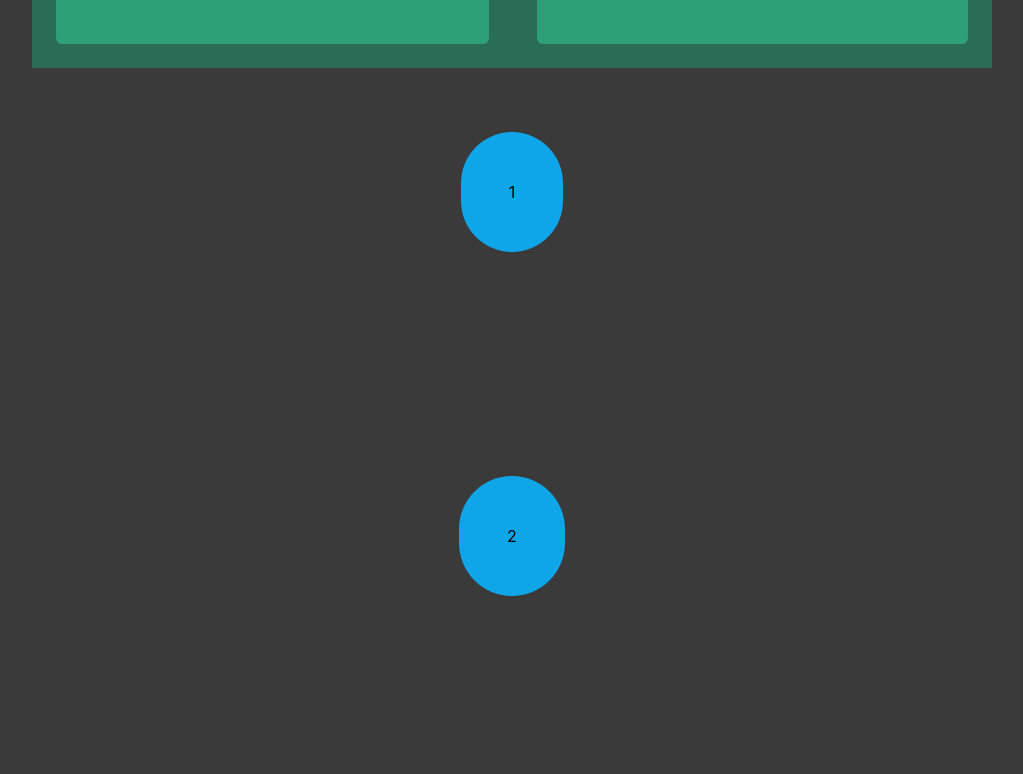
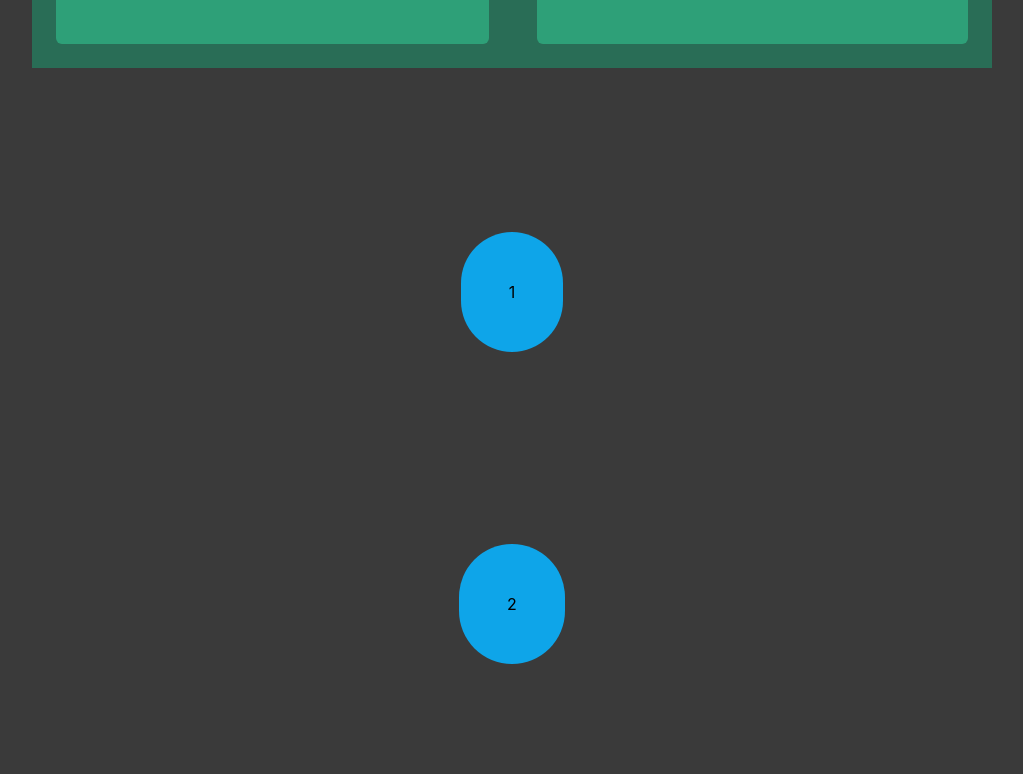
Before and after one commit to GenossenCoder/Latein, a React (Create React App) app in the folder client/: page / in a window 1280 px wide. Shown: the part 680-1454 px from the top of the page, without its empty margins (128-1151 px from the left). Built offline with nearby package versions, Linux system fonts and the light colour scheme.

Commit message:
Added SummaryItem 2

```diff
--- a/client/src/Components/Summary.js
+++ b/client/src/Components/Summary.js
@@ -1,13 +1,31 @@
 import React from 'react'
 import SummaryItem from './SummaryItem'
-import Image from '../Images/Image.jpg'
-const text ="hasjkdhaksjdhkjasdhk djkashdkjasd kasjdh askjdhajk sdhkjas dah kdhjkashdkjash kjdajksd kjash kdjah kjdha skdh kja dkjah dkj ashkjd akjdh kasj dkjas dkj ask dkaj djkasdkjahskjdhaskj dkha sdkas d asd askdhask hdkjas kdj ahskj dkasjdhk jashk jdas hkj dhaskj dhkja hkd kja sdkjas hdk"
+import GigantomachieImg from '../Images/Gigantomachie.jpg'
+import OvidImg from '../Images/Ovid.jpeg'
+
+const Gigantomachie = `
+  	Die Gigantomachie beschreibt den Kampf der Götter des Olymps gegen die Giganten.
+    Als Reaktion auf den Sieg der Götter über die Titanen beauftragte Gaia ihre Kinder,
+    die Giganten, die olympischen Götter zu stürtzen.
+    Als dann die Giganten gegen die olympischen Götter kämpften nahm der Kampf eine unerwartete Wendung,
+    denn jedes mal, wenn ein Gigant zu Boden ging stand er mit neuer Kraft wieder auf.
+  	Schließlich befragten die Götter ein Orakel, welches ihnen vorraussagte, dass die Giganten nur mit Hilfe der
+    Sterblichen besiegt werden können. Und so gelang es den Göttern schließlich mit Hilfe von Herkules die Giganten
+    entgültigt zu vernichten.
+`
+const Ovid = `
+    Bei Ovid wird gerade der Kampf der Titanen verkürtzt dargestellt, lediglich eine kurze Beschreibung, wie die
+    Giganten vom Berg Olymp geschleudert werden, lässt sich in Ovid's Versen finden. Viel mehr liegt der Fokus auf
+    dem was aus den Giganten wird. Bei Ovid erschafft Gaia aus den Überresten der Giganten Menschen um an das Erbe ihrer
+    Kinder zu erinnern. Diese neuerschaffende Menschen und deren nachkommen waren gekennzeichnet durch ihren Hass auf die Götter.
+
+`
 
 const Summary = () => {
   return (
     <div className="flex flex-col items-center justify-center">
-        <SummaryItem num="1" title="Worum geht es in der Metamorphose" text={text} img={Image}/>
-        <SummaryItem num="2"/>
+        <SummaryItem num="1" title="Die Gigantomachie" text={Gigantomachie} img={GigantomachieImg}/>
+        <SummaryItem num="2" title="Die Giganten bei Ovif" text={Ovid} img={OvidImg}/>
         <SummaryItem num="3"/>
     </div>
   )
--- a/client/src/Components/SummaryItem.js
+++ b/client/src/Components/SummaryItem.js
@@ -3,7 +3,7 @@ import React from 'react'
 const SummaryItem = (props) => {
   return (
     <div className="mt-16 group flex items-center justify-center flex-col w-3/4 lg:w-full">
-        <span className="bg-sky-500 rounded-full p-12 group-hover:scale-0 transition-all duration-700">{props.num}</span>
+        <span className="bg-sky-500 rounded-full absolute p-12 group-hover:scale-0 transition-all duration-700">{props.num}</span>
         <div className="bg-emerald-500/40 scale-0 group-hover:scale-100 transition-all duration-700 w-full flex flex-row lg:flex-col first-letter:items-center justify-center">
             <h1 className="p-2 text-center underline text-xl ">{props.title}</h1>
             <div className=" break-words bg-emerald-500/50 m-2 p-2 rounded-md">{props.text}</div>
```
Also changed, not shown: client/src/Images/Gigantomachie.jpg (added), client/src/Images/Ovid.jpeg (added).
